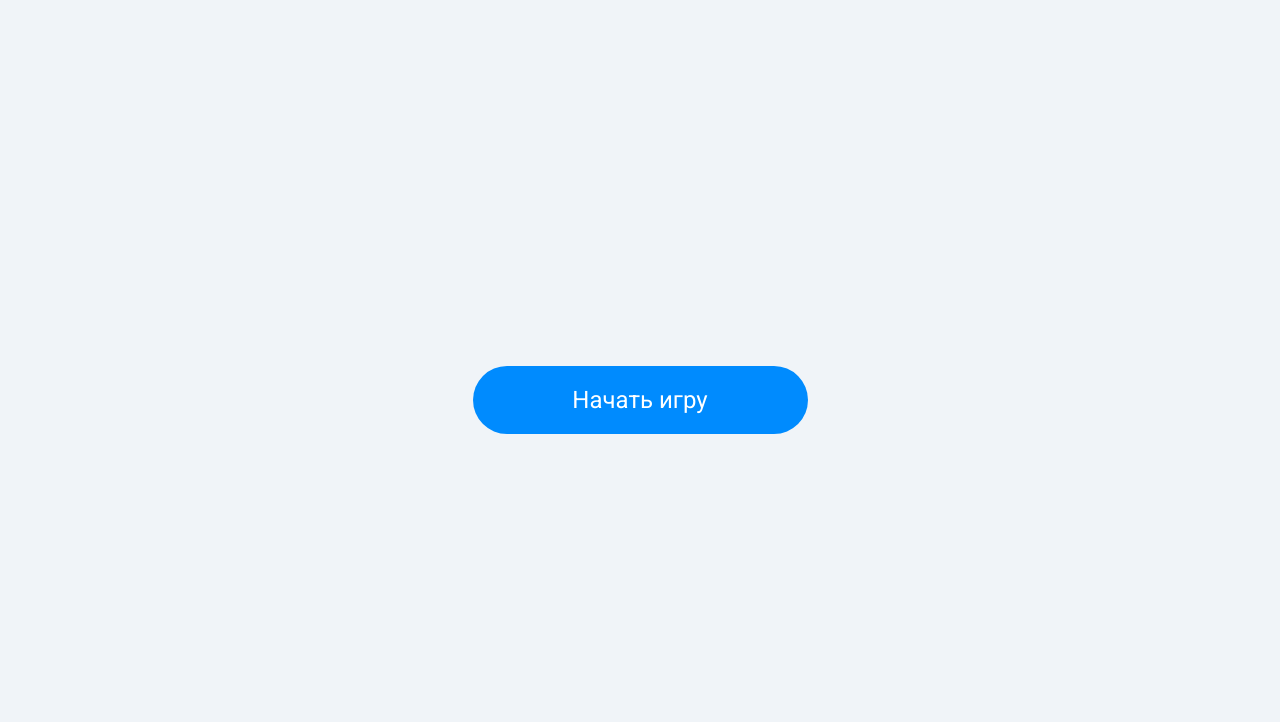
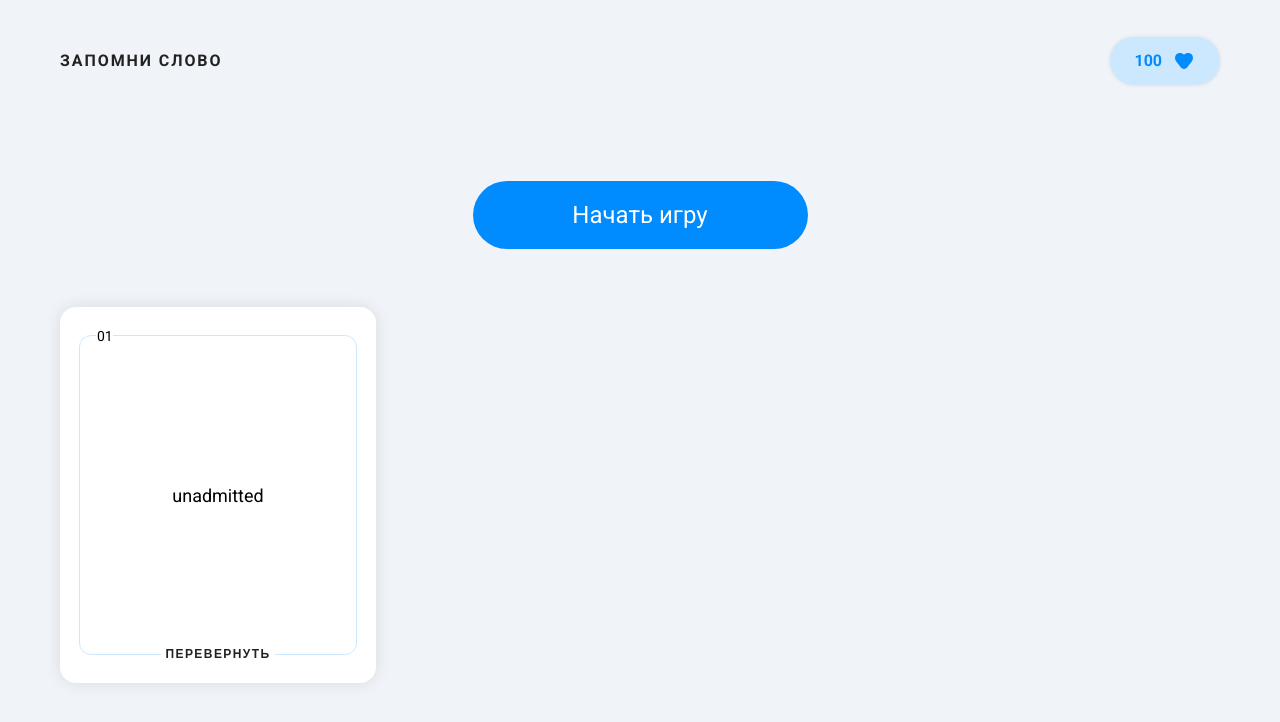
Before and after one commit to egorReka/vue-remember-word, a Vue app: page / in a window 1280 px wide. Shown: the top 722 px of the page. Built offline with nearby package versions, Linux system fonts and the light colour scheme.

Commit message:
feat: добавляет header и компоненты Score, Card

```diff
--- a/src/App.vue
+++ b/src/App.vue
@@ -1,18 +1,90 @@
 <script setup>
 import Button from './components/Button.vue';
+import Score from './components/Score.vue';
+import Card from './components/Card.vue';
+
+const START_SCORE = 100;
 </script>
 
 <template>
-  <header></header>
+  <header class="header">
+    <div class="container">
+      <div class="header__container">
+        <h1 class="header__title">ЗАПОМНИ СЛОВО</h1>
+        <Score :score="START_SCORE" />
+      </div>
+    </div>
+  </header>
+
   <main class="main">
-    <Button>Начать игру</Button>
+    <div class="container">
+      <div class="main__container">
+        <Button class="main__button">Начать игру</Button>
+
+        <ul class="cards">
+          <li class="cards__item">
+            <Card />
+          </li>
+        </ul>
+      </div>
+    </div>
   </main>
 </template>
 
 <style scoped>
 .main {
   display: grid;
-  place-content: center;
-  min-height: 100vh;
+  height: 100%;
 }
+
+.main__container {
+  display: grid;
+  height: 100%;
+}
+
+.main__button {
+  place-self: center;
+}
+
+.header {
+  padding: 37px 0;
+}
+
+.header__container {
+  display: flex;
+  justify-content: space-between;
+  align-items: center;
+}
+
+.header__title {
+  margin: 0;
+  font-weight: 700;
+  font-size: 16px;
+  letter-spacing: 0.12em;
+  color: var(--color-font-basic);
+}
+
+.cards {
+  display: grid;
+  grid-template-columns: repeat(auto-fill, minmax(250px, 1fr));
+  gap: 66px 106px;
+  margin: 0;
+  padding: 0;
+  list-style: none;
+  counter-reset: list-item;
+}
+
+.cards__item {
+  counter-increment: list-item;
+  perspective: 1000px;
+}
+
+/* temp */
+.cards__item:hover .card {
+  transform: rotateY(180deg);
+}
+
+/* .cards__item.isFlipped .card {
+  transform: rotateY(180deg);
+} */
 </style>
--- /dev/null
+++ b/src/components/Card.vue
@@ -0,0 +1,148 @@
+<script setup>
+import True from '../icons/True.vue';
+import False from '../icons/False.vue';
+
+const emmit = defineEmits(['isRemembered', 'flip']);
+</script>
+
+<template>
+  <div class="card">
+    <div class="card__front">
+      <div class="card__container">
+        <p class="card__word">unadmitted</p>
+        <div class="card__buttons">
+          <button class="card__button" @click="emmit('flip')">
+            перевернуть
+          </button>
+        </div>
+      </div>
+    </div>
+
+    <div class="card__back">
+      <div class="card__container">
+        <p class="card__translation">непризнанный</p>
+
+        <div class="card__buttons">
+          <button
+            class="card__button"
+            aria-label="запомнил"
+            @click="emmit('isRemembered', true)"
+          >
+            <False class="card__icon" />
+          </button>
+          <button
+            class="card__button"
+            aria-label="не запомнил"
+            @click="emmit('isRemembered', false)"
+          >
+            <True class="card__icon" />
+          </button>
+        </div>
+      </div>
+    </div>
+  </div>
+</template>
+
+<style scoped>
+.card {
+  position: relative;
+  min-height: 376px;
+  font-size: 18px;
+  text-align: center;
+  color: var(--color-primary-inverted);
+  background-color: var(--color-primary);
+  border-radius: 16px;
+  box-shadow: 0 0 16px 0 rgba(0, 0, 0, 0.1);
+  transform-style: preserve-3d;
+  transition: transform 0.5s;
+}
+
+/* .card:hover {
+  transform: rotateY(180deg);
+} */
+
+.card__container {
+  position: relative;
+  display: grid;
+  place-content: center;
+  width: 100%;
+  height: 100%;
+  padding: 16px;
+  border: 1px solid var(--color-accent);
+  border-radius: 12px;
+}
+
+.card__container::before {
+  position: absolute;
+  top: 0;
+  left: 16px;
+  padding-left: 1px;
+  transform: translateY(-50%);
+  font-family: var(--font-family);
+  font-weight: 400;
+  font-size: 14px;
+  color: var(--color-primary-inverted);
+  background-color: var(--color-primary);
+  content: counter(list-item, decimal-leading-zero);
+}
+
+.card__front,
+.card__back {
+  height: 100%;
+  padding: 28px 19px;
+  border-radius: 16px;
+
+  width: 100%;
+  height: 100%;
+  position: absolute;
+  top: 0;
+  left: 0;
+  backface-visibility: hidden;
+}
+
+.card__back {
+  background-color: var(--color-primary);
+  transform: rotateY(180deg);
+}
+
+.card__word,
+.card__translation {
+  margin: 0;
+}
+
+.card__buttons {
+  display: flex;
+  justify-content: center;
+  align-items: center;
+  gap: 32px;
+  position: absolute;
+  bottom: 0;
+  left: 0;
+  right: 0;
+  transform: translateY(50%);
+  width: max-content;
+  margin: 0 auto;
+  background-color: var(--color-primary);
+  z-index: 1;
+}
+
+.card__button {
+  display: grid;
+  place-items: center;
+  padding: 10px 4px;
+  font-weight: 700;
+  font-size: 12px;
+  line-height: 1.5;
+  letter-spacing: 0.12em;
+  text-transform: uppercase;
+  color: var(--color-font-basic);
+  background-color: var(--color-primary);
+  border: none;
+  cursor: pointer;
+}
+
+.card__icon {
+  width: 24px;
+  height: 24px;
+}
+</style>
--- /dev/null
+++ b/src/components/Score.vue
@@ -0,0 +1,30 @@
+<script setup>
+import Heart from '../icons/Heart.vue';
+
+const props = defineProps({
+  score: Number,
+});
+</script>
+
+<template>
+  <div class="score">
+    {{ props.score }}
+    <Heart />
+  </div>
+</template>
+
+<style scoped>
+.score {
+  display: flex;
+  align-items: center;
+  gap: 10px;
+  padding: 12px 24px;
+  font-weight: 700;
+  font-size: 16px;
+  line-height: 1.5;
+  color: var(--color-bg-button);
+  background-color: var(--color-accent);
+  border-radius: 36px;
+  box-shadow: 0 0 4px 0 rgba(0, 0, 0, 0.1);
+}
+</style>
--- /dev/null
+++ b/src/icons/False.vue
@@ -0,0 +1,18 @@
+<script setup></script>
+
+<template>
+  <svg
+    width="24"
+    height="24"
+    viewBox="0 0 24 24"
+    fill="none"
+    xmlns="http://www.w3.org/2000/svg"
+  >
+    <path
+      fill-rule="evenodd"
+      clip-rule="evenodd"
+      d="M15.461 14.389L14.4 15.45L11.999 13.051L9.599 15.447L8.539 14.386L10.938 11.991L8.539 9.593L9.6 8.532L12 10.931L14.401 8.534L15.461 9.596L13.061 11.991L15.461 14.389ZM12 2.25C6.624 2.25 2.25 6.624 2.25 12C2.25 17.376 6.624 21.75 12 21.75C17.376 21.75 21.75 17.376 21.75 12C21.75 6.624 17.376 2.25 12 2.25Z"
+      fill="#D00303"
+    />
+  </svg>
+</template>
--- /dev/null
+++ b/src/icons/Heart.vue
@@ -0,0 +1,15 @@
+<script setup></script>
+
+<template>
+  <svg
+    width="24"
+    height="24"
+    viewBox="0 0 24 24"
+    fill="currentColor"
+    xmlns="http://www.w3.org/2000/svg"
+  >
+    <path
+      d="M15.4709 4.0535C14.1978 4.22856 12.9226 4.8312 12 5.80891C11.0774 4.8312 9.8022 4.22856 8.52915 4.0535C6.91335 3.83131 5.1499 4.28425 4.05884 5.73088C2.64706 7.60276 2.64705 10.254 4.05884 12.1258L8.75286 18.3496C10.4125 20.5501 13.5875 20.5501 15.2471 18.3496L19.9412 12.1258C21.3529 10.254 21.3529 7.60276 19.9412 5.73088C18.8501 4.28425 17.0867 3.83131 15.4709 4.0535Z"
+    />
+  </svg>
+</template>
--- /dev/null
+++ b/src/icons/True.vue
@@ -0,0 +1,18 @@
+<script setup></script>
+
+<template>
+  <svg
+    width="24"
+    height="24"
+    viewBox="0 0 24 24"
+    fill="none"
+    xmlns="http://www.w3.org/2000/svg"
+  >
+    <path
+      fill-rule="evenodd"
+      clip-rule="evenodd"
+      d="M12.4693 15.308L12.2543 15.689H11.4143L11.1613 15.353C11.1463 15.33 9.6593 13.108 7.7373 11.892L7.1023 11.492L7.9043 10.224L8.5373 10.624C9.92231 11.499 11.0723 12.777 11.7503 13.63C12.8153 12.025 15.3093 8.682 19.1343 5.971C17.3473 3.709 14.5863 2.25 11.4873 2.25C6.1113 2.25 1.7373 6.624 1.7373 12C1.7373 17.376 6.1113 21.75 11.4873 21.75C16.8633 21.75 21.2373 17.376 21.2373 12C21.2373 10.263 20.7753 8.635 19.9763 7.221C15.1433 10.667 12.4983 15.257 12.4693 15.308Z"
+      fill="#09BB00"
+    />
+  </svg>
+</template>
--- a/src/style.css
+++ b/src/style.css
@@ -5,7 +5,7 @@
   --color-primary-inverted: #000000;
   --color-font-basic: #222222;
   --color-bg-basic: #f0f4f8;
-  --color-border-card: #cce8ff;
+  --color-accent: #cce8ff;
   --color-bg-button: #008bfe;
 }
 
@@ -24,8 +24,6 @@ html {
 }
 
 body {
-  display: grid;
-  grid-template-rows: auto 1fr;
   margin: 0;
   background-color: var(--color-bg-basic);
   font-family: var(--font-family);
@@ -33,3 +31,16 @@ body {
   font-size: 16px;
   line-height: 1.5;
 }
+
+#app {
+  display: grid;
+  grid-template-rows: auto 1fr;
+  min-height: 100vh;
+}
+
+.container {
+  width: 100%;
+  max-width: 1440px;
+  margin: 0 auto;
+  padding: 0 60px;
+}
```
